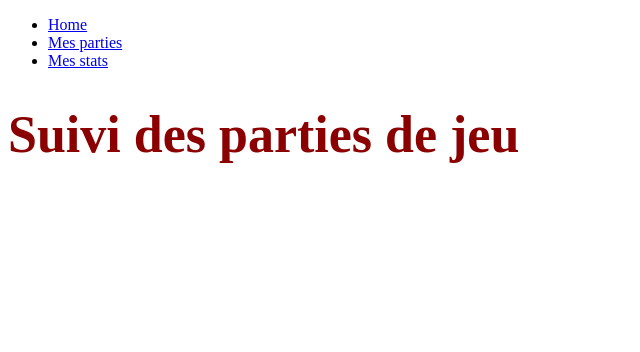
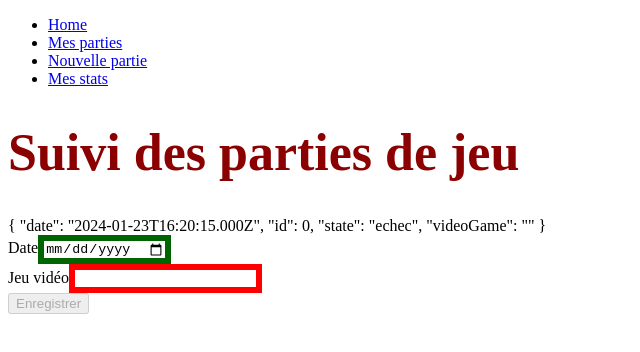
Before and after one commit to devtobecurious/formation-humancoders-angular-22012024, an Angular app in the folder decouverte angular/backoffice-twitch/: page /parties/nouvelle in a window 1280 px wide. Before the commit this address led to /. Shown: the top 352 px of the page, without its empty margins (0-640 px from the left). Built offline with nearby package versions, Linux system fonts and the light colour scheme.

Commit message:
feat: formulaires

```diff
--- a/decouverte angular/backoffice-twitch/projects/backoffice/src/app/app.routes.ts
+++ b/decouverte angular/backoffice-twitch/projects/backoffice/src/app/app.routes.ts
@@ -1,11 +1,16 @@
 import { Routes } from '@angular/router';
 import { ListGamesComponent } from './features/games/components/list-games/list-games.component';
+import { CreateGameComponent } from './features/games/components/create-game/create-game.component';
 
 export const routes: Routes = [
   {
     path: 'parties',
     component: ListGamesComponent
   },
+  {
+    path: 'parties/nouvelle',
+    component: CreateGameComponent
+  },
   // {
   //   path: 'parties/:id',
   //   component: ListGamesComponent
--- /dev/null
+++ b/decouverte angular/backoffice-twitch/projects/backoffice/src/app/features/games/components/create-game/create-game.component.css
@@ -0,0 +1,7 @@
+input.ng-invalid {
+  border: red 6px solid
+}
+
+input.ng-valid {
+  border: darkgreen 6px solid
+}
--- /dev/null
+++ b/decouverte angular/backoffice-twitch/projects/backoffice/src/app/features/games/components/create-game/create-game.component.html
@@ -0,0 +1,17 @@
+{{ game | json }}
+
+<form #gameForm="ngForm" (ngSubmit)="createOne()">
+  <div>
+    <label>Date</label>
+    <input name="date" type="date" [(ngModel)]="game.date">
+  </div>
+
+  <div>
+    <label>Jeu vidéo</label>
+    <input name="videoGame" type="text" [(ngModel)]="game.videoGame" required>
+  </div>
+
+  <div>
+    <button [disabled]="! gameForm.form.valid">Enregistrer</button>
+  </div>
+</form>
--- /dev/null
+++ b/decouverte angular/backoffice-twitch/projects/backoffice/src/app/features/games/components/create-game/create-game.component.ts
@@ -0,0 +1,19 @@
+import { Component } from '@angular/core';
+import { FormsModule } from '@angular/forms';
+import { Game } from '../../models';
+import { JsonPipe } from '@angular/common';
+
+@Component({
+  selector: 'twitch-create-game',
+  standalone: true,
+  imports: [FormsModule, JsonPipe],
+  templateUrl: './create-game.component.html',
+  styleUrl: './create-game.component.css'
+})
+export class CreateGameComponent {
+  game: Game = {date: new Date(), id: 0, state: 'echec', videoGame: ''};
+
+  createOne(): void {
+ // Appel de l'api donc du service qui appelle l'api
+  }
+}
--- a/decouverte angular/backoffice-twitch/projects/backoffice/src/app/features/games/models/index.ts
+++ b/decouverte angular/backoffice-twitch/projects/backoffice/src/app/features/games/models/index.ts
@@ -1,9 +1,13 @@
 import { TypeOrUndefined } from "../../../core/custom-types";
+
+export type GameState = 'success' | 'echec';
 
 export interface Game {
   id: number;
   date: Date;
-  state: string;
+  //state: string;
+  // state: 'success' | 'echec';
+  state: GameState,
   videoGame: string
 }
 
--- a/decouverte angular/backoffice-twitch/projects/backoffice/src/app/features/games/services/game-business.service.ts
+++ b/decouverte angular/backoffice-twitch/projects/backoffice/src/app/features/games/services/game-business.service.ts
@@ -10,7 +10,7 @@ export class GameBusinessService {
   getAll(): Observable<Games> {
     // Dans un service on ne souscrit jamais à une observable !
     // On retourne l'observable
-    const result = [{ id: 1, date: new Date(), state: 'succes', videoGame: 'God of war' }];
+    const result: Games = [{ id: 1, date: new Date(), state: 'success', videoGame: 'God of war' }];
     return of(result);
     //return this.http.get<Games>('https://swapi.dev/api/people');
   }
--- a/decouverte angular/backoffice-twitch/projects/backoffice/src/app/shared/ui/components/main-menu/main-menu.component.html
+++ b/decouverte angular/backoffice-twitch/projects/backoffice/src/app/shared/ui/components/main-menu/main-menu.component.html
@@ -6,6 +6,9 @@
     <a routerLink="/parties">Mes parties</a>
   </li>
   <li>
+    <a routerLink="/parties/nouvelle">Nouvelle partie</a>
+  </li>
+  <li>
     <a [routerLink]="['statistics', '1']">Mes stats</a>
   </li>
 </ul>
```
Also changed, not shown: 1 other file (tests, documents, lock files or other folders).
